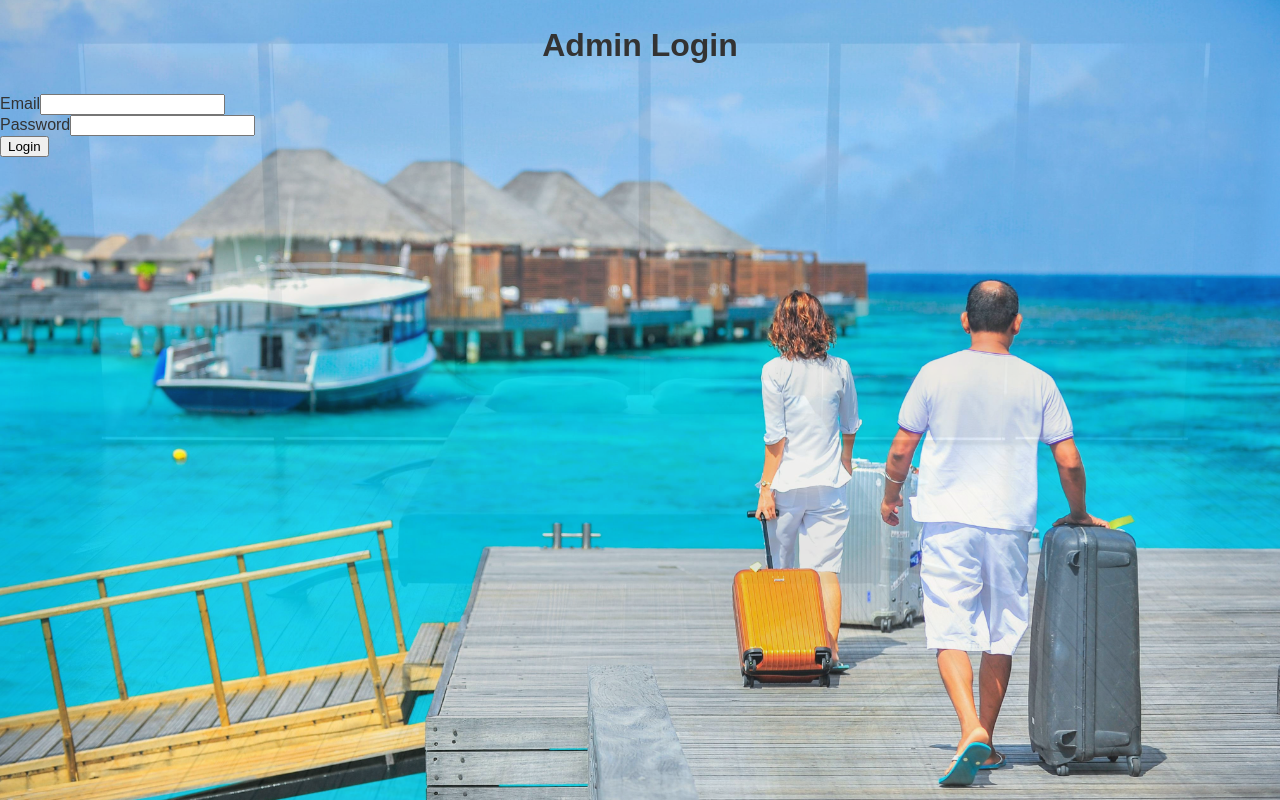
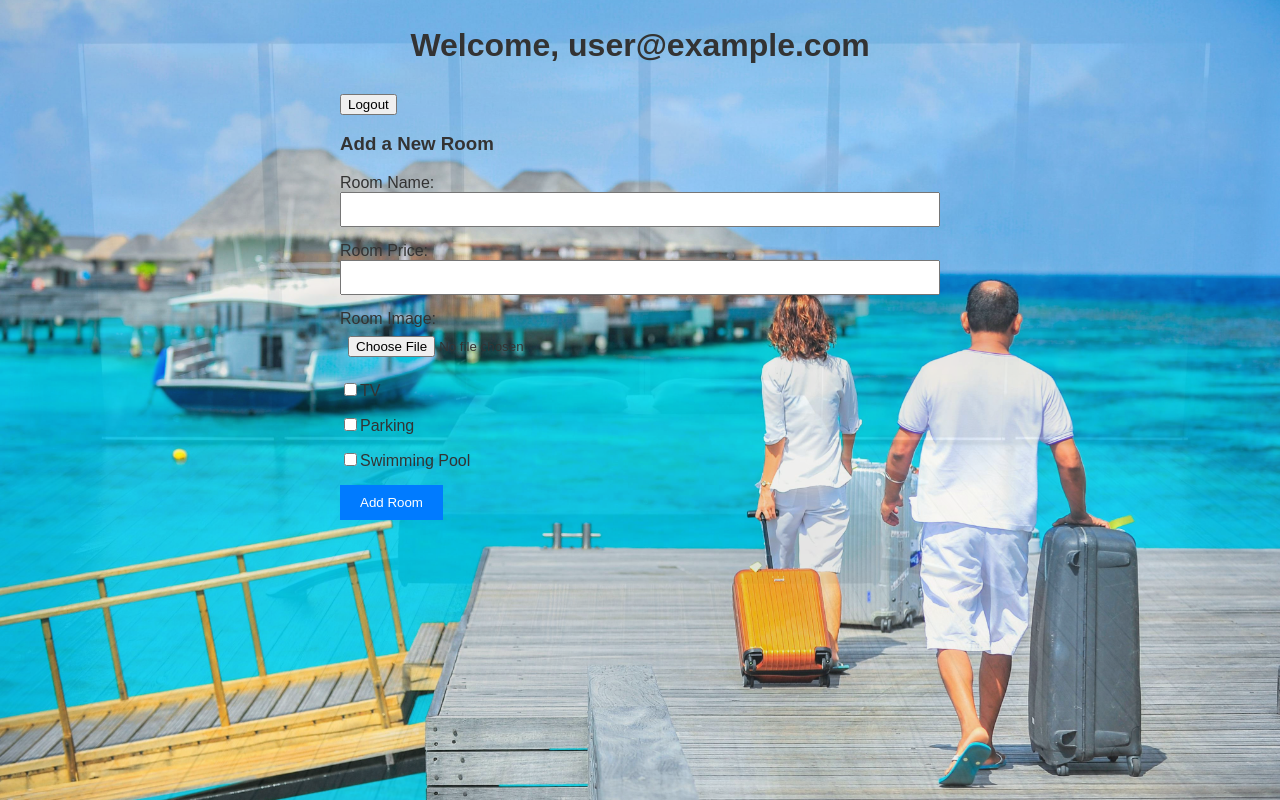
Before and after one commit to Siphe23/Booking-hotel-app, a React (Create React App) app: page /admin in a window 1280 px wide. Built offline with nearby package versions, Linux system fonts and the light colour scheme; no server answers; sample sign-in values are in the browser's storage.

Commit message:
added file

```diff
--- a/src/App.js
+++ b/src/App.js
@@ -1,31 +1,25 @@
 import React from 'react';
 import { BrowserRouter, Routes, Route } from 'react-router-dom';
-import { Provider } from 'react-redux';
-import store from './redux/store';
 import Home from './pages/Home';
 import Profile from './pages/Profile';
 import OurHotels from './pages/ourHotels';
 import Booknow from './pages/booknow';
-import AdminLogin from './components/AdminLogin'; // Add AdminLogin import
-import AdminProfile from './pages/AdminProfile'; // Add AdminProfile import
+import AdminProfile from './pages/Admin'; // Ensure the correct path
+import AdminLogin from './components/AdminLogin';
 
 function App() {
   return (
-    <Provider store={store}>
     <BrowserRouter>
       <Routes>
-          <Route index element={<Home />} />
+        <Route path="/" element={<Home />} />
         <Route path="/home" element={<Home />} />
         <Route path="/ourhotels" element={<OurHotels />} />
         <Route path="/profile" element={<Profile />} />
         <Route path="/booknow" element={<Booknow />} />
-
-          {/* Admin Routes */}
-          <Route path="/admin" element={<AdminLogin />} />
-          <Route path="/admin/profile" element={<AdminProfile />} />
+        <Route path="/admin" element={<AdminProfile />} />
+        <Route path="/admin-login" element={<AdminLogin />} />
       </Routes>
     </BrowserRouter>
-    </Provider>
   );
 }
 
--- a/src/Firebase/firebase.js
+++ b/src/Firebase/firebase.js
@@ -1,11 +1,9 @@
-// Import the functions you need from the SDKs you need
-import { initializeApp } from "firebase/app";
-import { getAnalytics } from "firebase/analytics";
-import { getAuth } from "firebase/auth"; // Import Firebase Auth
-import { getFirestore } from "firebase/firestore"; // Import Firestore
-import { getStorage } from "firebase/storage"; // Import Firebase Storage
+import { initializeApp } from 'firebase/app';
+import { getAuth } from 'firebase/auth';
+import { getFirestore } from 'firebase/firestore';
+import { getStorage } from 'firebase/storage';
 
-// Your web app's Firebase configuration
+
 const firebaseConfig = {
   apiKey: "AIzaSyB35zqc99O83jS6NZHsYXFpL8wOQ3djxRg",
   authDomain: "hotel-booking-app-a083a.firebaseapp.com",
@@ -16,14 +14,9 @@ const firebaseConfig = {
   measurementId: "G-Z5L7RFEZ5X"
 };
 
-// Initialize Firebase
 const app = initializeApp(firebaseConfig);
-const analytics = getAnalytics(app);
+const auth = getAuth(app);
+const db = getFirestore(app);
+const storage = getStorage(app);
 
-// Initialize Firebase services
-const auth = getAuth(app); // Initialize Firebase Auth
-const db = getFirestore(app); // Initialize Firestore
-const storage = getStorage(app); // Initialize Firebase Storage
-
-// Export the auth and db services so you can use them in other files
-export { auth, db };
+export { auth, db, storage };
--- /dev/null
+++ b/src/assets/adminProfile.css
@@ -0,0 +1,23 @@
+.admin-profile {
+    max-width: 600px;
+    margin: auto;
+  }
+
+  .admin-profile form div {
+    margin-bottom: 15px;
+  }
+
+  .admin-profile form input[type="text"],
+  .admin-profile form input[type="file"] {
+    width: 100%;
+    padding: 8px;
+    box-sizing: border-box;
+  }
+
+  .admin-profile form button {
+    padding: 10px 20px;
+    background-color: #007bff;
+    color: white;
+    border: none;
+    cursor: pointer;
+  }
--- a/src/components/AdminLogin.js
+++ b/src/components/AdminLogin.js
@@ -1,34 +1,30 @@
-// src/pages/AdminLogin.js
+
 import React, { useState } from 'react';
 import { useNavigate } from 'react-router-dom';
+import { auth } from '../Firebase/firebase';
 import { signInWithEmailAndPassword } from 'firebase/auth';
-import { auth } from '../Firebase/firebase';
 
 function AdminLogin() {
   const [email, setEmail] = useState('');
   const [password, setPassword] = useState('');
-  const [error, setError] = useState('');
   const navigate = useNavigate();
 
   const handleLogin = async (e) => {
     e.preventDefault();
-
     try {
-      // Firebase sign in
       await signInWithEmailAndPassword(auth, email, password);
-      // Redirect to admin profile
-      navigate('/admin-profile');
+      navigate('/admin');
     } catch (error) {
-      setError('Invalid email or password');
+      alert('Login failed. Please try again.');
     }
   };
 
   return (
-    <div className="login-container">
+    <div>
       <h2>Admin Login</h2>
       <form onSubmit={handleLogin}>
         <div>
-          <label>Email</label>
+          <label>Email:</label>
           <input
             type="email"
             value={email}
@@ -37,7 +33,7 @@ function AdminLogin() {
           />
         </div>
         <div>
-          <label>Password</label>
+          <label>Password:</label>
           <input
             type="password"
             value={password}
@@ -45,7 +41,6 @@ function AdminLogin() {
             required
           />
         </div>
-        {error && <p style={{ color: 'red' }}>{error}</p>}
         <button type="submit">Login</button>
       </form>
     </div>
--- a/src/components/Navbar.js
+++ b/src/components/Navbar.js
@@ -20,8 +20,8 @@ function Navbar() {
         <li><Link to="/profile"><i className="fas fa-user"></i> Profile</Link></li>
 
         {/* Admin-specific links */}
-        <li><Link to="/admin"><i className="fas fa-user-shield"></i> Admin Login</Link></li>
-<li><Link to="/admin/profile"><i className="fas fa-user-cog"></i> Admin Profile</Link></li>
+        <li><Link to="/admin-login"><i className="fas fa-user-shield"></i> Admin Login</Link></li>
+<li><Link to="/admin"><i className="fas fa-user-cog"></i> Admin</Link></li>
 
 
         <li>
--- /dev/null
+++ b/src/pages/Admin.js
@@ -0,0 +1,147 @@
+import React, { useState, useEffect } from 'react';
+import { useNavigate } from 'react-router-dom';
+import { auth, db, storage } from '../Firebase/firebase';
+import { onAuthStateChanged, signOut } from 'firebase/auth';
+import { ref, uploadBytes, getDownloadURL } from 'firebase/storage';
+import { collection, addDoc } from 'firebase/firestore';
+import '../assets/adminProfile.css';
+
+function Admin() {
+  const [admin, setAdmin] = useState(null);
+  const [roomName, setRoomName] = useState('');
+  const [roomPrice, setRoomPrice] = useState('');
+  const [image, setImage] = useState(null);
+  const [tv, setTv] = useState(false);
+  const [parking, setParking] = useState(false);
+  const [swimmingPool, setSwimmingPool] = useState(false);
+  const navigate = useNavigate();
+
+  // Effect to check authentication status
+  useEffect(() => {
+    const unsubscribe = onAuthStateChanged(auth, (user) => {
+      if (user) {
+        setAdmin(user);
+      } else {
+        navigate('/admin-login');
+      }
+    });
+    return () => unsubscribe(); // Cleanup subscription on unmount
+  }, [navigate]);
+
+  // Logout handler
+  const handleLogout = () => {
+    signOut(auth).then(() => {
+      navigate('/admin-login');
+    });
+  };
+
+  // Room submission handler
+  const handleRoomSubmit = async (e) => {
+    e.preventDefault();
+
+    if (!image) {
+      alert('Please upload an image for the room');
+      return;
+    }
+
+    try {
+      const storageRef = ref(storage, `rooms/${image.name}`);
+      await uploadBytes(storageRef, image);
+      const imageUrl = await getDownloadURL(storageRef);
+
+      await addDoc(collection(db, 'rooms'), {
+        roomName,
+        roomPrice,
+        imageUrl,
+        tv,
+        parking,
+        swimmingPool,
+      });
+
+      alert('Room added successfully!');
+      // Reset form fields
+      setRoomName('');
+      setRoomPrice('');
+      setImage(null);
+      setTv(false);
+      setParking(false);
+      setSwimmingPool(false);
+    } catch (error) {
+      console.error('Error adding room: ', error);
+      alert('Error adding room');
+    }
+  };
+
+  // If admin is not authenticated, return null
+  if (!admin) return null;
+
+  return (
+    <div className="admin-profile">
+      <h2>Welcome, {admin.email}</h2>
+      <button onClick={handleLogout}>Logout</button>
+
+      <h3>Add a New Room</h3>
+      <form onSubmit={handleRoomSubmit}>
+        <div>
+          <label>Room Name:</label>
+          <input
+            type="text"
+            value={roomName}
+            onChange={(e) => setRoomName(e.target.value)}
+            required
+          />
+        </div>
+        <div>
+          <label>Room Price:</label>
+          <input
+            type="text"
+            value={roomPrice}
+            onChange={(e) => setRoomPrice(e.target.value)}
+            required
+          />
+        </div>
+        <div>
+          <label>Room Image:</label>
+          <input
+            type="file"
+            onChange={(e) => setImage(e.target.files[0])}
+            required
+          />
+        </div>
+        <div>
+          <label>
+            <input
+              type="checkbox"
+              checked={tv}
+              onChange={() => setTv(!tv)}
+            />
+            TV
+          </label>
+        </div>
+        <div>
+          <label>
+            <input
+              type="checkbox"
+              checked={parking}
+              onChange={() => setParking(!parking)}
+            />
+            Parking
+          </label>
+        </div>
+        <div>
+          <label>
+            <input
+              type="checkbox"
+              checked={swimmingPool}
+              onChange={() => setSwimmingPool(!swimmingPool)}
+            />
+            Swimming Pool
+          </label>
+        </div>
+        <button type="submit">Add Room</button>
+      </form>
+    </div>
+  );
+}
+
+export default Admin;
--- a/src/pages/AdminProfile.js
+++ /dev/null
@@ -1,41 +0,0 @@
-
-import React from 'react';
-import { useNavigate } from 'react-router-dom';
-import { auth } from '../Firebase/firebase';
-import { onAuthStateChanged, signOut } from 'firebase/auth';
-import { useEffect, useState } from 'react';
-
-function AdminProfile() {
-  const [admin, setAdmin] = useState(null);
-  const navigate = useNavigate();
-
-  useEffect(() => {
-
-    onAuthStateChanged(auth, (user) => {
-      if (user) {
-        setAdmin(user);
-      } else {
-
-        navigate('/admin-login');
-      }
-    });
-  }, [navigate]);
-
-  const handleLogout = () => {
-    signOut(auth).then(() => {
-      navigate('/admin-login');
-    });
-  };
-
-  if (!admin) return null;
-
-  return (
-    <div>
-      <h2>Welcome, {admin.email}</h2>
-      <button onClick={handleLogout}>Logout</button>
-
-    </div>
-  );
-}
-
-export default AdminProfile;
```
Lines whose indentation alone changed are shown as unchanged.
